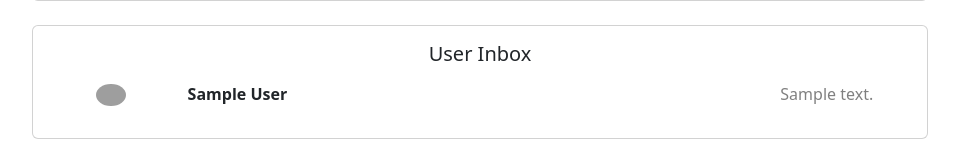
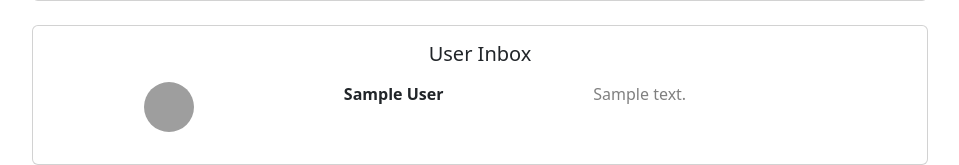
Before and after one commit to efeakaroz13/AdflauntAPI, a Flask app: template templates/userView.html in a window 1280 px wide. Shown: the part 1288-1453 px from the top of the page, without its empty margins (160-1119 px from the left). Before the commit the page ends 1427 px from the top, so only its background shows below. Run offline with Flask 3, Linux system fonts and the light colour scheme; the template is opened without the code that fills it: most values are stand-ins (such as "Sample title", 1, 10 or a date in 2020); grey boxes are pictures that could not be loaded.

Commit message:
some updates

```diff
--- a/static/admin.css
+++ b/static/admin.css
@@ -35,7 +35,7 @@ path:hover {fill: gray;}
 	width:100%;
 	padding-left:20px;
 	display:grid;
-	grid-template-columns:10% 20% 50% 20%;
+	grid-template-columns:auto auto auto auto;
 }
 
 .badge_kentel{
--- a/templates/userView.html
+++ b/templates/userView.html
@@ -43,20 +43,20 @@
 
  			{% for i in inbox %}
  				<div class="chat-line">
- 					<a href="/admin/user/{{i["oppositionData"]["_id"]}}">
- 						<img class="profileImage" src="/static/{{i["oppositionData"]["profileImage"]}}/s20" width="30" alt="Profile Image">
- 					</a>
- 					<a>
+ 					<div onclick="window.location.assign('/admin/user/{{i["oppositionData"]["_id"]}}')">
+ 						<img class="profileImage" src="/static/{{i["oppositionData"]["profileImage"]}}/s20" width="50" height="50" alt="Profile Image">
+ 					</div>
+ 					<div>
  						<strong>{{i["oppositionData"]["fullName"]}}</strong>
- 					</a>
- 					<a>
+ 					</div>
+ 					<div>
  						{% if i["lastMessage"]["content"]["text"] | length >20 %}
  						<a style="color:gray">{{i["lastMessage"]["content"]["text"][20:]}}...</a>
  						{% else %}
  						<a style="color:gray">{{i["lastMessage"]["content"]["text"]}}</a>
  						{% endif %}
- 					</a>
- 					<a style="color:blue">{{ctime(i["lastMessage"]["content"]["createdAt"])}}</a>
+ 					</div>
+ 					<div style="color:blue">{{ctime(i["lastMessage"]["content"]["createdAt"])}}</div>
  				</div>
 
  			{% endfor %}
```
